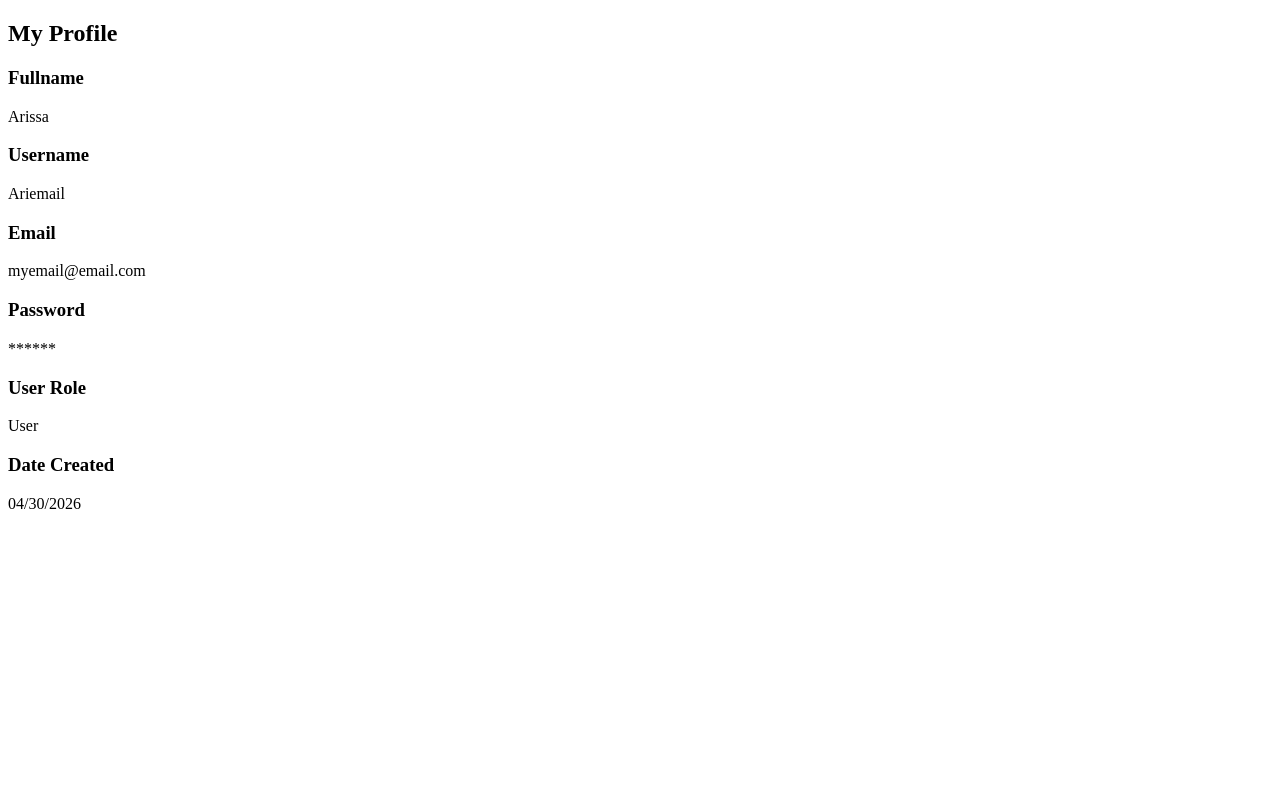
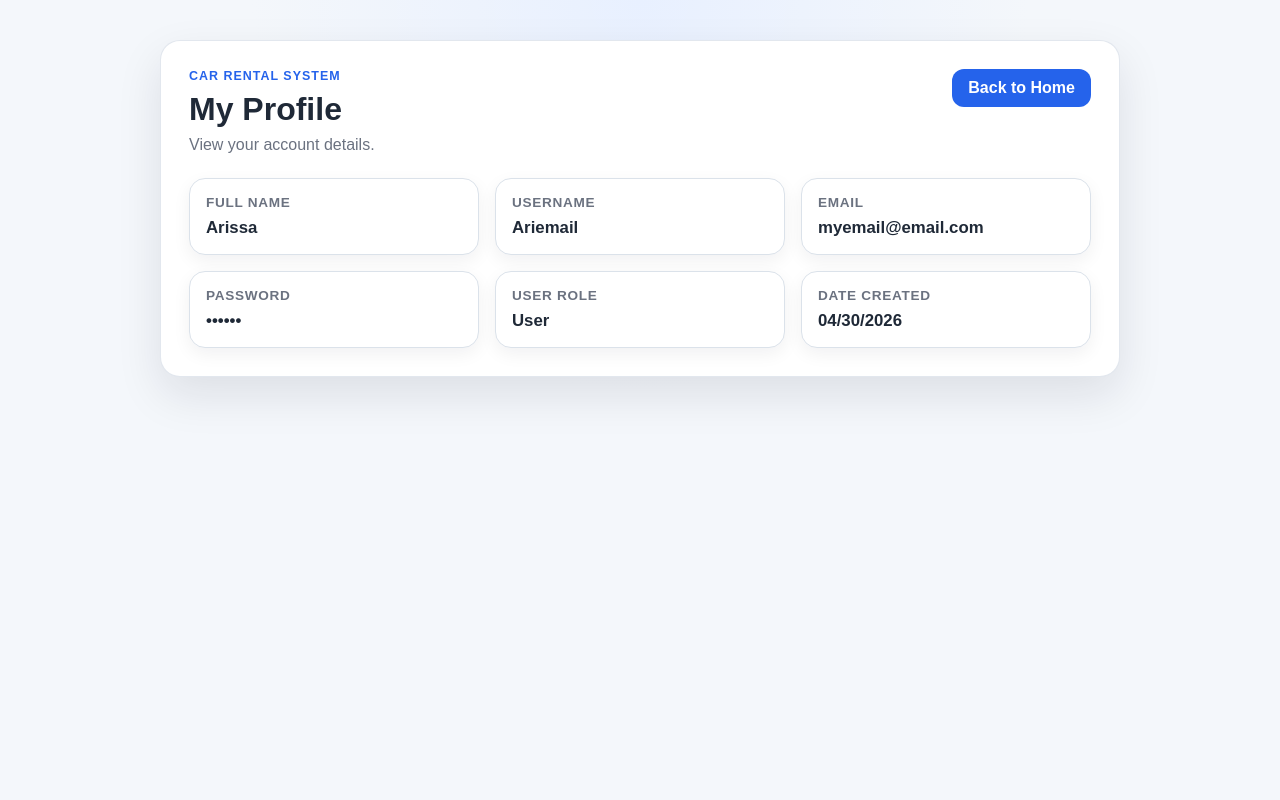
Before and after one commit to arigree/211_FinalProject, a Flask app: page /users/4/profile in a window 1280 px wide. Run offline with Flask 3, Linux system fonts and the light colour scheme; a user stored in the database is signed in.

Commit message:
Styling for profile page

```diff
--- /dev/null
+++ b/app/user/static/user.css
@@ -0,0 +1,192 @@
+:root {
+    --bg: #f4f7fb;
+    --card: #ffffff;
+    --text: #1f2937;
+    --muted: #6b7280;
+    --line: #dbe2ea;
+    --accent: #2563eb;
+    --accent-dark: #1d4ed8;
+    --danger: #dc2626;
+    --danger-dark: #b91c1c;
+    --shadow: 0 18px 45px rgba(15, 23, 42, 0.10);
+}
+
+/* Reset */
+* {
+    box-sizing: border-box;
+}
+
+body {
+    margin: 0;
+    font-family: Arial, Helvetica, sans-serif;
+    color: var(--text);
+    background:
+        radial-gradient(circle at top, #e8f0ff 0%, transparent 38%),
+        var(--bg);
+    min-height: 100vh;
+}
+
+/* Page wrapper */
+.page {
+    max-width: 1000px;
+    margin: 0 auto;
+    padding: 40px 20px;
+}
+
+/* Card container */
+.card {
+    background: var(--card);
+    border-radius: 20px;
+    box-shadow: var(--shadow);
+    padding: 28px;
+    border: 1px solid rgba(219, 226, 234, 0.8);
+}
+
+/* Header */
+.header {
+    display: flex;
+    justify-content: space-between;
+    align-items: flex-start;
+    margin-bottom: 24px;
+}
+
+.eyebrow {
+    margin: 0 0 8px;
+    text-transform: uppercase;
+    letter-spacing: 0.08em;
+    font-size: 0.78rem;
+    font-weight: 700;
+    color: var(--accent);
+}
+
+h1 {
+    margin: 0;
+    font-size: 2rem;
+}
+
+.subtitle {
+    margin: 8px 0 0;
+    color: var(--muted);
+}
+
+/* Buttons */
+.btn-primary,
+.home-link {
+    display: inline-flex;
+    align-items: center;
+    justify-content: center;
+    padding: 10px 16px;
+    border-radius: 12px;
+    background: var(--accent);
+    color: white;
+    text-decoration: none;
+    font-weight: 700;
+    border: none;
+    cursor: pointer;
+}
+
+.btn-primary:hover,
+.home-link:hover {
+    background: var(--accent-dark);
+}
+
+.btn-danger {
+    padding: 10px 16px;
+    border-radius: 12px;
+    border: none;
+    background: var(--danger);
+    color: white;
+    font-weight: 700;
+    cursor: pointer;
+}
+
+.btn-danger:hover {
+    background: var(--danger-dark);
+}
+
+.btn-secondary {
+    padding: 10px 16px;
+    border-radius: 12px;
+    border: 1px solid var(--line);
+    background: white;
+    color: var(--text);
+    font-weight: 600;
+    text-decoration: none;
+}
+
+.btn-secondary:hover {
+    background: #f8fafc;
+}
+
+/* Profile layout */
+.profile-grid {
+    display: grid;
+    grid-template-columns: repeat(auto-fit, minmax(220px, 1fr));
+    gap: 16px;
+    margin-top: 20px;
+}
+
+/* Individual profile tiles */
+.profile-card {
+    padding: 16px;
+    border: 1px solid var(--line);
+    border-radius: 16px;
+    background: white;
+    box-shadow: 0 6px 18px rgba(15, 23, 42, 0.06);
+}
+
+.profile-card h3 {
+    margin: 0 0 8px;
+    font-size: 0.85rem;
+    color: var(--muted);
+    text-transform: uppercase;
+    letter-spacing: 0.05em;
+}
+
+.profile-card p {
+    margin: 0;
+    font-weight: 700;
+    font-size: 1.05rem;
+}
+
+/* Actions row */
+.form-actions {
+    margin-top: 24px;
+    display: flex;
+    gap: 10px;
+    flex-wrap: wrap;
+}
+
+/* Messages */
+.message {
+    margin: 0 0 18px;
+    padding: 12px 14px;
+    border-radius: 12px;
+    font-weight: 600;
+}
+
+.message.success {
+    background: #ecfdf3;
+    color: #166534;
+}
+
+.message.error {
+    background: #fef2f2;
+    color: #b91c1c;
+}
+
+/* Mobile */
+@media (max-width: 700px) {
+    .page {
+        padding: 20px 12px;
+    }
+
+    .card {
+        padding: 20px;
+    }
+
+    .header {
+        flex-direction: column;
+        gap: 10px;
+    }
+}
--- a/app/user/templates/user/profile.html
+++ b/app/user/templates/user/profile.html
@@ -3,30 +3,45 @@
 <head>
     <meta charset="UTF-8">
     <title>Profile</title>
+    <link rel="stylesheet" href="{{ url_for('user.static', filename='user.css') }}">
+
 </head>
 <body>
-<h2>My Profile</h2>
+<main class="page">
+    <section class="card">
+    <div class="header">
+        <div>
+            <p class="eyebrow">Car Rental System</p>
+            <h1>My Profile</h1>
+            <p class="subtitle">View your account details.</p>
+        </div>
+
+        <a class="home-link" href="/">Back to Home</a>
+    </div>
+
     {% if user is not none %}
+
         {% set profile = {
-            "Fullname": user.fullname,
+            "Full Name": user.fullname,
             "Username": user.username,
             "Email": user.email,
-            "Password": "******",
+            "Password": "••••••",
             "User Role": user.role,
             "Date Created": user.date_created.strftime("%m/%d/%Y")
         } %}
-        <div id="user-profile-container">
+
+        <div class="profile-grid">
             {% for header, value in profile.items() %}
-                <div class="user-tile">
-
-                    <div class="middle">
-                        <h3>{{ header }}</h3>
-                        <div>{{ value }}</div>
-                    </div>
-
+                <div class="profile-card">
+                    <h3>{{ header }}</h3>
+                    <p>{{ value }}</p>
                 </div>
             {% endfor %}
         </div>
+
     {% endif %}
+
+</section>
+</main>
 </body>
 </html>
```
